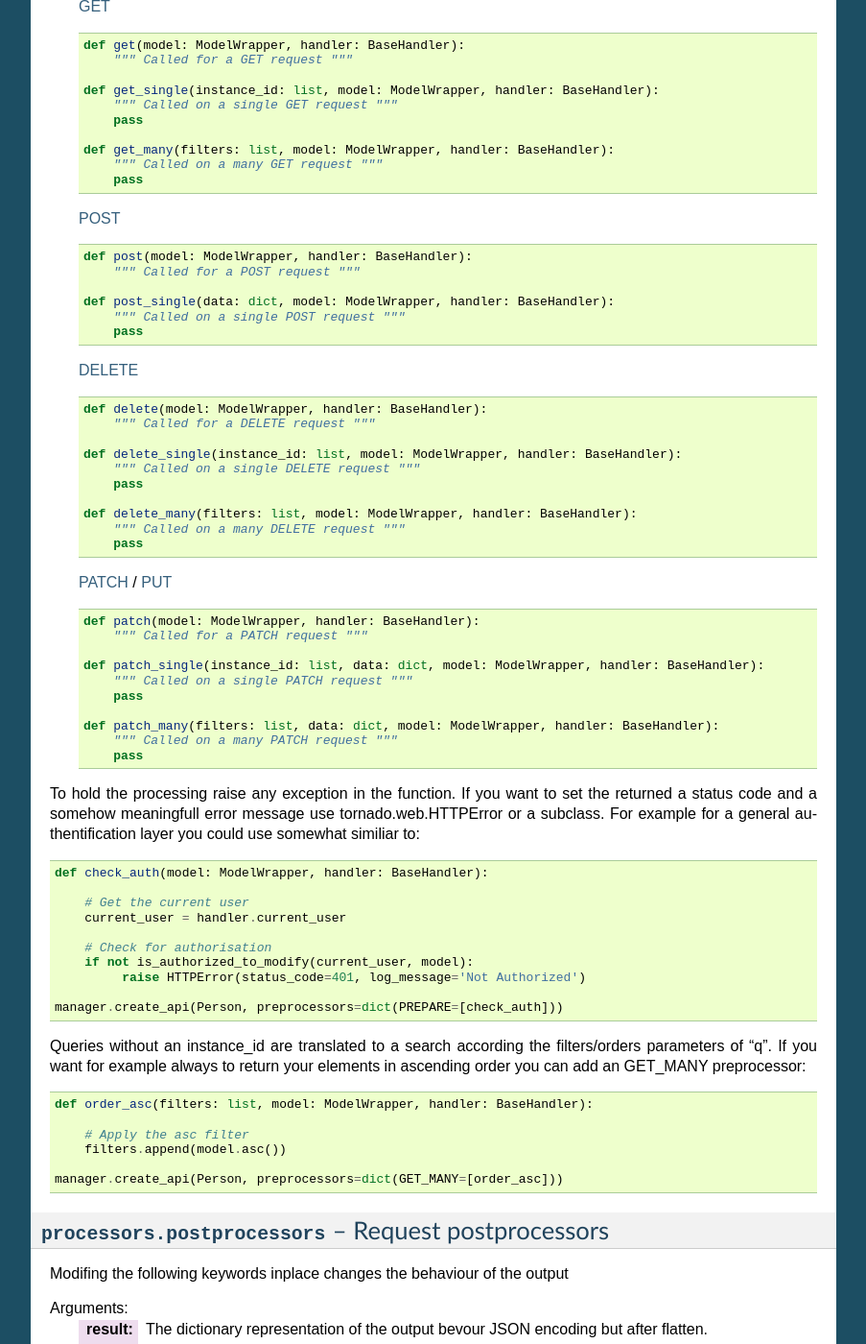
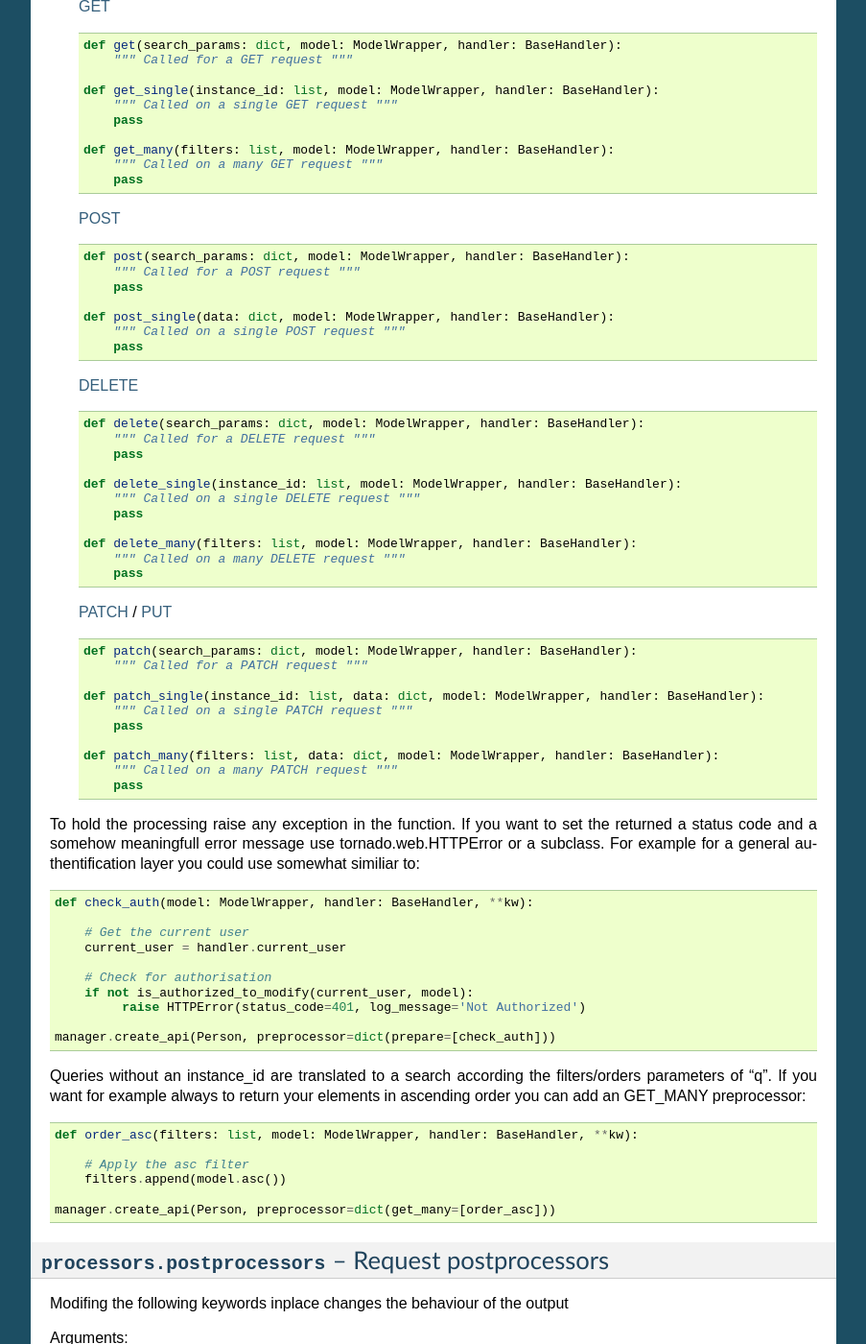
Before and after one commit to tornado-utils/tornado-restless, a Sphinx documentation site: the page built from docs/processors.rst, in a window 1280 px wide and 1400 px high, scrolled down 807 px. Shown: the whole window at 96% size, without its empty margins (198-1101 px from the left). Built offline with Sphinx 7.4.7, drawn with Linux system fonts in a browser that asks for light colours; some of the changed text lies outside the part shown.

Commit message:
Add search_params as keyword argument for preprocessors

```diff
--- a/docs/processors.rst
+++ b/docs/processors.rst
@@ -39,7 +39,7 @@ Arguments:
 
  :http:method:`get` ::
 
-      def get(model: ModelWrapper, handler: BaseHandler):
+      def get(search_params: dict, model: ModelWrapper, handler: BaseHandler):
           """ Called for a GET request """
 
       def get_single(instance_id: list, model: ModelWrapper, handler: BaseHandler):
@@ -52,8 +52,9 @@ Arguments:
 
  :http:method:`post` ::
 
-      def post(model: ModelWrapper, handler: BaseHandler):
+      def post(search_params: dict, model: ModelWrapper, handler: BaseHandler):
           """ Called for a POST request """
+          pass
 
       def post_single(data: dict, model: ModelWrapper, handler: BaseHandler):
           """ Called on a single POST request """
@@ -61,8 +62,9 @@ Arguments:
 
  :http:method:`delete` ::
 
-      def delete(model: ModelWrapper, handler: BaseHandler):
+      def delete(search_params: dict, model: ModelWrapper, handler: BaseHandler):
           """ Called for a DELETE request """
+          pass
 
       def delete_single(instance_id: list, model: ModelWrapper, handler: BaseHandler):
           """ Called on a single DELETE request """
@@ -74,7 +76,7 @@ Arguments:
 
  :http:method:`patch` / :http:method:`put` ::
 
-      def patch(model: ModelWrapper, handler: BaseHandler):
+      def patch(search_params: dict, model: ModelWrapper, handler: BaseHandler):
           """ Called for a PATCH request """
 
       def patch_single(instance_id: list, data: dict, model: ModelWrapper, handler: BaseHandler):
@@ -89,7 +91,7 @@ To hold the processing raise any exception in the function. If you want to set t
 a somehow meaningfull error message use tornado.web.HTTPError or a subclass. For example for a general authentification
 layer you could use somewhat similiar to::
 
-      def check_auth(model: ModelWrapper, handler: BaseHandler):
+      def check_auth(model: ModelWrapper, handler: BaseHandler, **kw):
 
           # Get the current user
           current_user = handler.current_user
@@ -98,17 +100,17 @@ layer you could use somewhat similiar to::
           if not is_authorized_to_modify(current_user, model):
                raise HTTPError(status_code=401, log_message='Not Authorized')
 
-      manager.create_api(Person, preprocessors=dict(PREPARE=[check_auth]))
+      manager.create_api(Person, preprocessor=dict(prepare=[check_auth]))
 
 Queries without an instance_id are translated to a search according the filters/orders parameters of "q".
 If you want for example always to return your elements in ascending order you can add an GET_MANY preprocessor::
 
-      def order_asc(filters: list, model: ModelWrapper, handler: BaseHandler):
+      def order_asc(filters: list, model: ModelWrapper, handler: BaseHandler, **kw):
 
           # Apply the asc filter
           filters.append(model.asc())
 
-      manager.create_api(Person, preprocessors=dict(GET_MANY=[order_asc]))
+      manager.create_api(Person, preprocessor=dict(get_many=[order_asc]))
 
 
 :mod:`processors.postprocessors` -- Request postprocessors
```
Also changed, not shown: docs/api/handler.rst (+7 -7 lines), docs/api/wrapper.rst (+5 -5 lines), docs/index.rst (+5 -5 lines), 1 other file.
